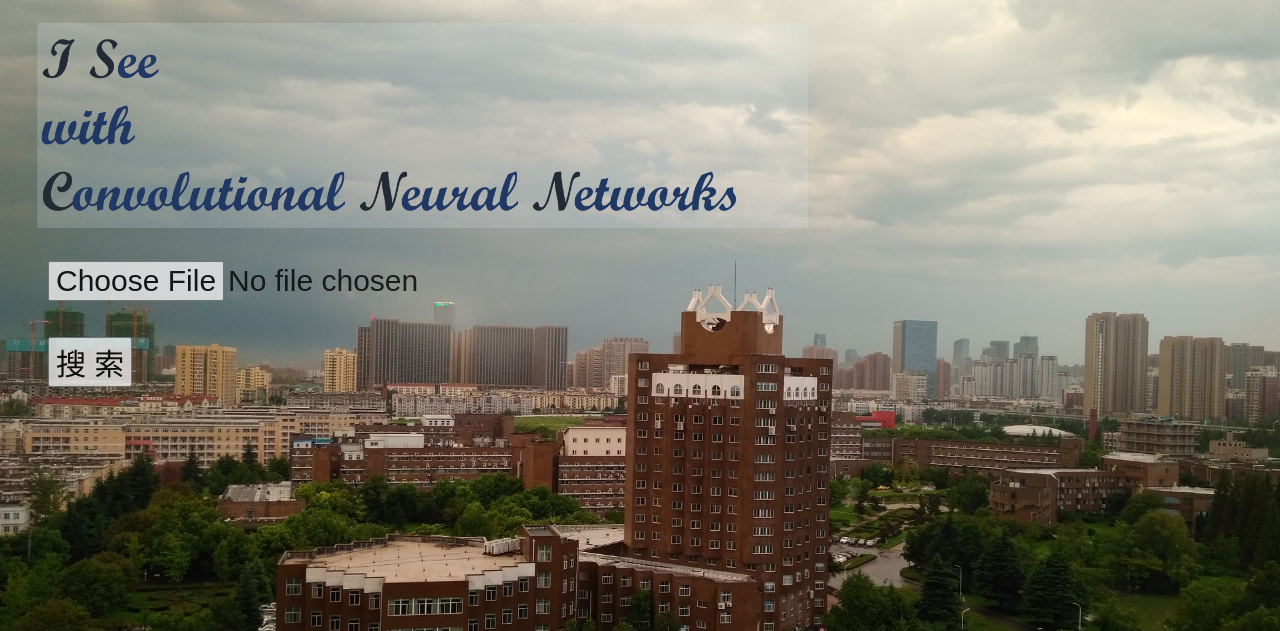
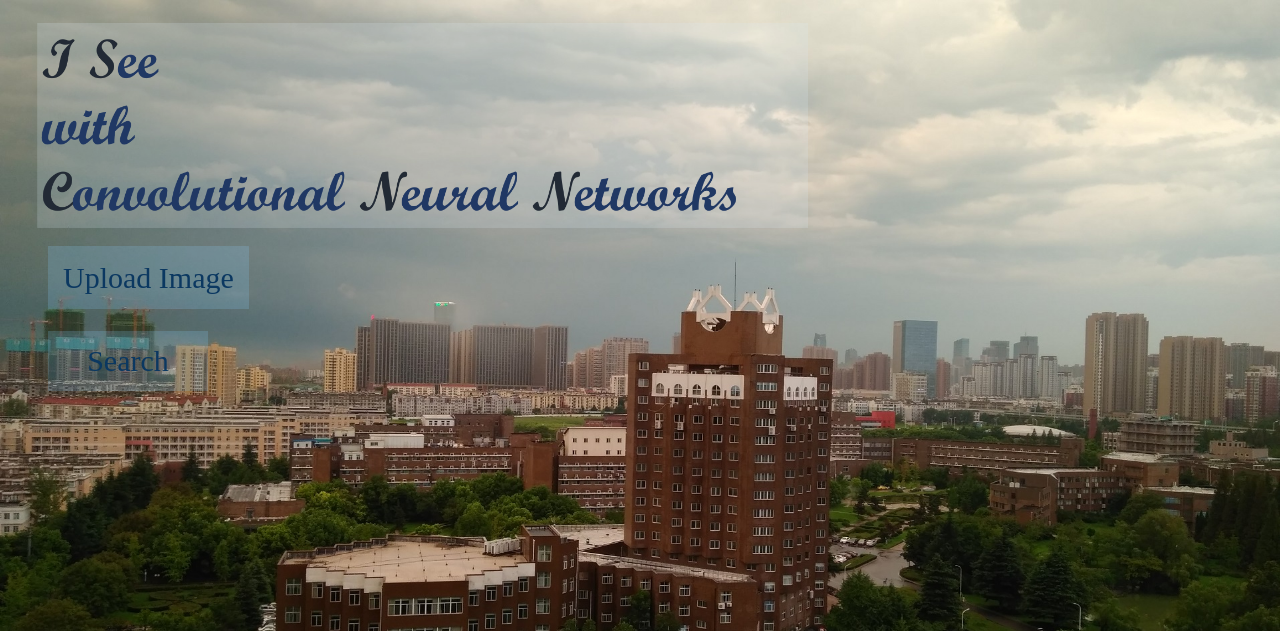
Before and after one commit to fongyk/ISeeNN, a Django app: page /search_web/ in a window 1280 px wide. Shown: the top 631 px of the page. Run offline with Django 3.2, Linux system fonts and the light colour scheme; parts of the project's set-up code (start-up, migrations or seed data) failed here and were passed over.

Commit message:
Update ui

```diff
--- a/CBIR/CBIR/search_web/static/search_web/css/detail.css
+++ b/CBIR/CBIR/search_web/static/search_web/css/detail.css
@@ -1,5 +1,7 @@
 body {
     text-align: center;
+    font-size: 25px;
+    font-family: "Times New Roman" !important;
 }
 
 .container {
--- a/CBIR/CBIR/search_web/static/search_web/css/index.css
+++ b/CBIR/CBIR/search_web/static/search_web/css/index.css
@@ -12,3 +12,27 @@
 		font-size: 12px;
 		letter-spacing: 1px;
 }
+
+#submit {
+		 color: #0B3861;
+		 font-size: 30px;
+		 font-family:"Times New Roman";
+		 opacity: 1.0;
+		 width: 160px;
+		 height: 60px;
+		 border: none;
+		 margin: 0;
+		 padding: 0;
+		 background: rgba(135,206,250,0.2);
+}
+
+.ui_button {
+		padding:15px;
+		background: rgba(135,206,250,0.2);
+		color: #0B3861;
+		font-size: 30px;
+		font-family:"Times New Roman";
+}
+.ui_button:hover {
+	 opacity: 0.8;
+}
--- a/CBIR/CBIR/search_web/static/search_web/css/result_arrange.css
+++ b/CBIR/CBIR/search_web/static/search_web/css/result_arrange.css
@@ -11,3 +11,7 @@ a {
 a, a:visited {
 	color: blue;
 }
+
+body {
+    font-family:"Times New Roman"!important;
+}
--- a/CBIR/CBIR/search_web/templates/search_web/detail.html
+++ b/CBIR/CBIR/search_web/templates/search_web/detail.html
@@ -8,7 +8,7 @@
     <link rel="stylesheet" href="{% static "search_web/css/detail.css"%}">
 </head>
 <body>
-<h3>Query Image v.s. Database Image</h3>
+<h3 style="font-size: 30px;">Query Image v.s. Database Image</h3>
 <div class="container">
     {% if from_db %}
         <img src="{% url 'search_web:get_thumbnail' id=user_upload_image_id %}" alt="">
@@ -20,7 +20,7 @@
 </div>
 <div class="details">
     <p>Similarity Score = {{ similarity }}</p>
-    <p><a href="{% url 'search_web:result_from_db' id=db_image.id from_db='from_db'%}">Click</a> to Search with this database image.</p>
+    <p><a href="{% url 'search_web:result_from_db' id=db_image.id from_db='from_db'%}">Search</a> with this database image.</p>
     <p>
         Info: width = {{ db_image.width }}, height = {{ db_image.height }}{% if db_image.source %}, source = {{ db_image.source }}{% endif %}
     </p>
--- a/CBIR/CBIR/search_web/templates/search_web/index.html
+++ b/CBIR/CBIR/search_web/templates/search_web/index.html
@@ -27,13 +27,15 @@ body {background-image: url("/static/search_web/images/ustc_crop.jpg"); backgrou
     {% csrf_token %}
 		&emsp;
 		&emsp;
-    <input type="file" accept="image/jpg, image/jpeg, image/png" name="image_file" style="font-style:SimHei;font-size:30px;opacity:0.8" />
+		<label class="ui_button" for="xFile">Upload Image</label>
+    <input type="file" id="xFile" accept="image/jpg, image/jpeg, image/png" name="image_file" style="position:absolute;clip:rect(0 0 0 0);" />
+		<span></span>
 		<br>
 		<br>
 		<br>
 		&emsp;
 		&emsp;
-    <input type="submit" value="搜 索" style="font-style:SimHei;font-size:30px;opacity:0.8" />
+    <input type="submit" value="Search" id="submit" />
 </form>
 </div>
 
```
Also changed, not shown: CBIR/CBIR/search_web/templates/search_web/result.html (+6 -4 lines). Lines whose indentation alone changed are shown as unchanged.
